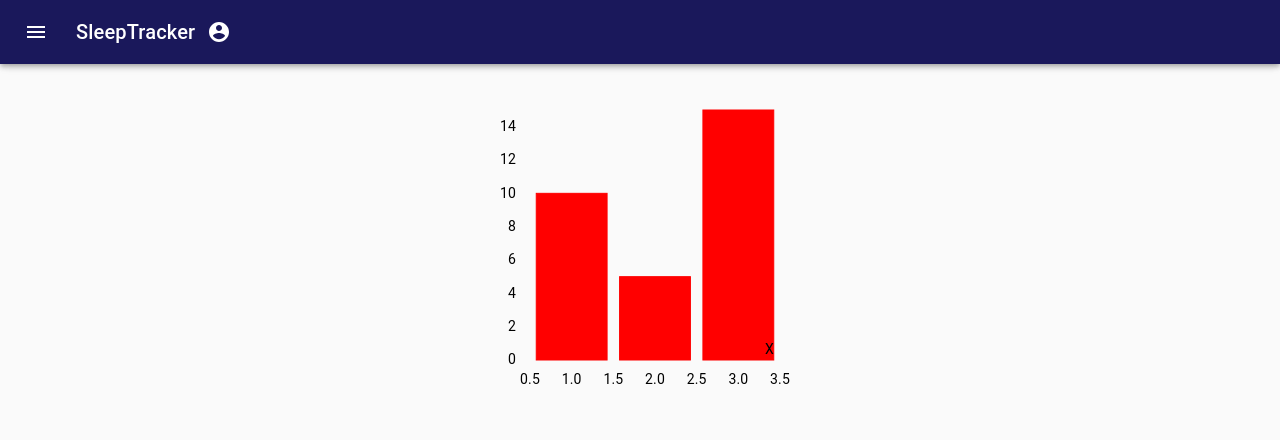
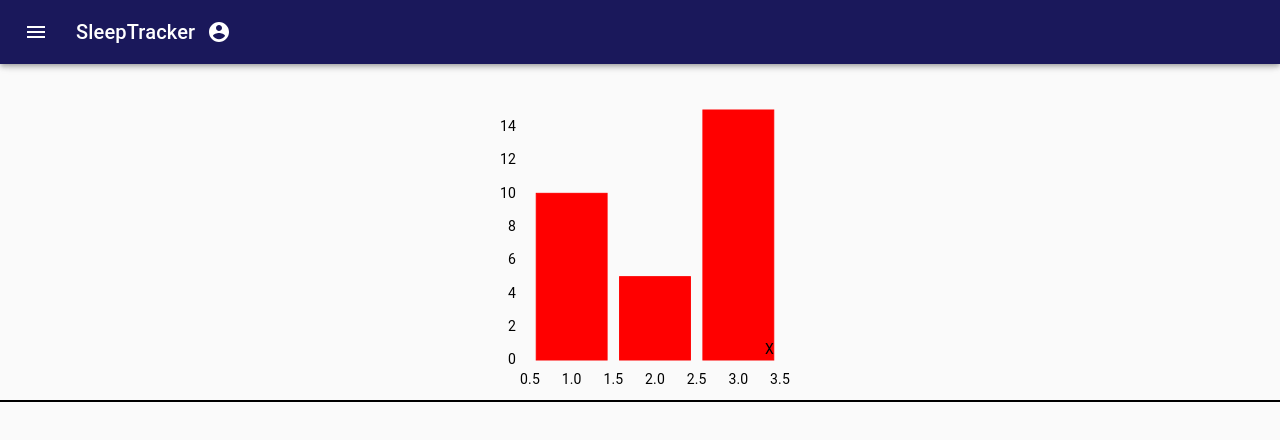
Before and after one commit to sleeptracker/sleeptracker_fe, a React (Create React App) app in the folder sleeptracker/: page /Home/Home in a window 1280 px wide. Shown: the top 440 px of the page. Built offline with nearby package versions, Linux system fonts and the light colour scheme.

Commit message:
added graph component, fixed home routes

```diff
--- /dev/null
+++ b/sleeptracker/src/Components/Home/Graph.js
@@ -0,0 +1,38 @@
+import React from 'react';
+import { makeStyles } from '@material-ui/core';
+import {XYPlot, XAxis, YAxis, HorizontalGridLines, VerticalBarSeries} from 'react-vis';
+
+
+const useStyles = makeStyles({
+    wrapper: {
+
+    }
+})
+
+
+const Graph = (props) => {
+
+    const classes = useStyles();
+    return (
+        <div className={classes.wrapper} >
+        <XYPlot
+            width={300}
+            height={300}>
+            <HorizontalGridLines />
+            <VerticalBarSeries
+                color="red"
+                data={[
+                {x: 1, y: 10},
+                {x: 2, y: 5},
+                {x: 3, y: 15}
+                ]}/>
+                {/* dummy data ^ */}
+            <XAxis title="X" />
+            <YAxis />
+        </XYPlot>
+    </div>
+
+    )
+}
+
+export default Graph;
--- a/sleeptracker/src/Components/Home/HomePage.js
+++ b/sleeptracker/src/Components/Home/HomePage.js
@@ -1,5 +1,6 @@
 import React from 'react';
-import {XYPlot, XAxis, YAxis, HorizontalGridLines, VerticalBarSeries} from 'react-vis';
+
+import Graph from './Graph';
 import { makeStyles } from '@material-ui/core';
 
 const useStyles = makeStyles({
@@ -8,6 +9,14 @@ const useStyles = makeStyles({
         alignItems: 'center',
         marginTop: '100px',
         justifyContent: 'center',
+    },
+    graph: {
+        display: 'flex',
+        alignItems: 'center',
+        justifyContent: 'center',
+        borderBottom: '2px solid black',
+        width: '100%',
+
     }
 })
 
@@ -16,21 +25,13 @@ const HomePage = (props) => {
     const classes = useStyles();
     return (
         <div className={classes.wrapper} >
-            <XYPlot
-                width={300}
-                height={300}>
-                <HorizontalGridLines />
-                <VerticalBarSeries
-                    color="red"
-                    data={[
-                    {x: 1, y: 10},
-                    {x: 2, y: 5},
-                    {x: 3, y: 15}
-                    ]}/>
-                    {/* dummy data ^ */}
-                <XAxis title="X" />
-                <YAxis />
-            </XYPlot>
+            <div className={classes.graph} >
+            <Graph />
+            </div>
+
+            <div>
+
+            </div>
         </div>
     )
 }
--- a/sleeptracker/src/Components/Login/Login.js
+++ b/sleeptracker/src/Components/Login/Login.js
@@ -60,7 +60,7 @@ const Login = ({ values, errors, touched, status, setUser, history }) => {
     useEffect(() => {
         if (status) {
             setUser(status);
-            history.push('/Home');
+            history.push('/Home/Home');
         }
     }, [status])
     return (
--- a/sleeptracker/src/Components/Nav/NavBar.js
+++ b/sleeptracker/src/Components/Nav/NavBar.js
@@ -161,7 +161,7 @@ const NavBar = (props) => {
                 </div>
                 <Divider />
                 <List>
-                  <Link to="/Home" className={classes.link}>
+                  <Link to="/Home/home" className={classes.link}>
                     <ListItem button key="Home">
                       <ListItemText primary="Home" />
                     </ListItem>
```
